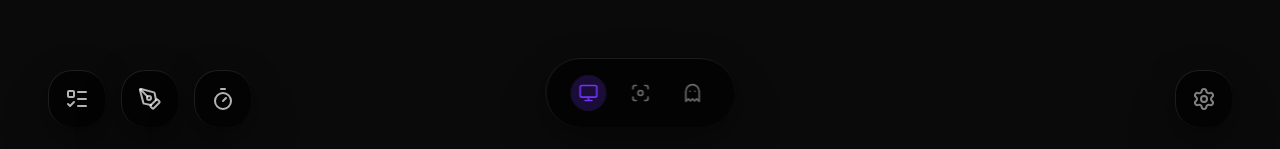
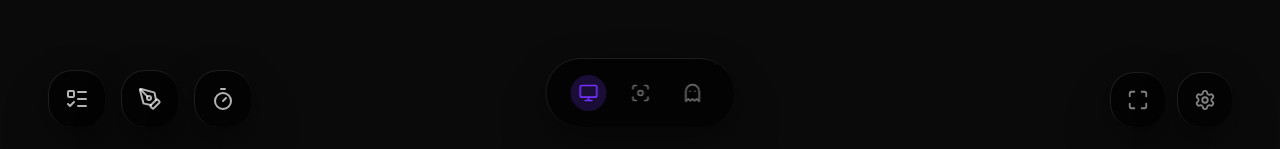
Before and after one commit to amorfati3735/startpage, a React (Vite) app: page / in a window 1280 px wide. Shown: the part 625-774 px from the top of the page. Built offline with nearby package versions, Linux system fonts and the light colour scheme; a web font is replaced by a local one.

Commit message:
dedicated fullscreen button on homepage

```diff
--- a/src/App.tsx
+++ b/src/App.tsx
@@ -7,7 +7,7 @@ import { Timer } from './components/Timer';
 import { Shortcuts } from './components/Shortcuts';
 import { useLocalStorage } from './hooks/useLocalStorage';
 import { defaultSettings, Mode, Settings } from './types';
-import { ListTodo, PenTool, Timer as TimerIcon, Settings as SettingsIcon, Monitor, Focus, Ghost } from 'lucide-react';
+import { ListTodo, PenTool, Timer as TimerIcon, Settings as SettingsIcon, Monitor, Focus, Ghost, Maximize } from 'lucide-react';
 import { AnimatePresence, motion } from 'motion/react';
 
 export default function App() {
@@ -216,21 +216,24 @@ export default function App() {
 
         {/* Bottom Center Mode Toggles */}
         <div className={`absolute bottom-6 left-1/2 -translate-x-1/2 md:bottom-12 flex space-x-2 md:space-x-4 transition-opacity duration-700 glass-panel px-6 py-4 rounded-full shadow-2xl z-[150] ${mode === 'ambient' ? 'opacity-0 hover:opacity-100' : 'opacity-100'}`}>
-          <button onClick={() => { setMode('home'); document.fullscreenElement && document.exitFullscreen(); }} className={`p-2 transition-all hover:scale-110 rounded-full ${mode === 'home' ? 'text-accent bg-accent/20' : 'text-white/40 hover:text-white hover:bg-white/10'}`} title="Desktop View">
+          <button onClick={() => setMode('home')} className={`p-2 transition-all hover:scale-110 rounded-full ${mode === 'home' ? 'text-accent bg-accent/20' : 'text-white/40 hover:text-white hover:bg-white/10'}`} title="Desktop View">
             <Monitor size={20} />
           </button>
-          <button onClick={() => { setMode('focus'); setActivePanel('timer'); document.fullscreenElement && document.exitFullscreen(); }} className={`p-2 transition-all hover:scale-110 rounded-full ${mode === 'focus' ? 'text-accent bg-accent/20' : 'text-white/40 hover:text-white hover:bg-white/10'}`} title="Deep Focus">
+          <button onClick={() => { setMode('focus'); setActivePanel('timer'); }} className={`p-2 transition-all hover:scale-110 rounded-full ${mode === 'focus' ? 'text-accent bg-accent/20' : 'text-white/40 hover:text-white hover:bg-white/10'}`} title="Deep Focus">
             <Focus size={20} />
           </button>
-          <button onClick={() => { setMode('ambient'); document.documentElement.requestFullscreen(); }} className={`p-2 transition-all hover:scale-110 rounded-full ${mode === 'ambient' ? 'text-accent bg-accent/20' : 'text-white/40 hover:text-white hover:bg-white/10'}`} title="Ambient">
+          <button onClick={() => setMode('ambient')} className={`p-2 transition-all hover:scale-110 rounded-full ${mode === 'ambient' ? 'text-accent bg-accent/20' : 'text-white/40 hover:text-white hover:bg-white/10'}`} title="Ambient">
             <Ghost size={20} />
           </button>
         </div>
 
-        {/* Bottom Right Settings */}
-        <div className={`absolute bottom-6 right-6 md:bottom-12 md:right-12 transition-opacity duration-700 ${mode !== 'home' ? 'opacity-0 pointer-events-none' : 'opacity-100'}`}>
+        {/* Bottom Right Actions */}
+        <div className={`absolute bottom-6 right-6 md:bottom-12 md:right-12 flex space-x-3 transition-opacity duration-700 ${mode !== 'home' ? 'opacity-0 pointer-events-none' : 'opacity-100'}`}>
+          <button onClick={() => document.documentElement.requestFullscreen()} className="p-4 text-white/50 hover:text-white glass-panel rounded-3xl transition-all hover:scale-105 group shadow-2xl" title="Fullscreen">
+            <Maximize size={22} className="group-hover:scale-110 transition-transform duration-300" />
+          </button>
           <button onClick={() => setShowSettings(true)} className="p-4 text-white/50 hover:text-white glass-panel rounded-3xl transition-all hover:scale-105 group shadow-2xl" title="Configuration">
-            <SettingsIcon size={24} className="group-hover:rotate-90 transition-transform duration-500" />
+            <SettingsIcon size={22} className="group-hover:rotate-90 transition-transform duration-500" />
           </button>
         </div>
 
```
